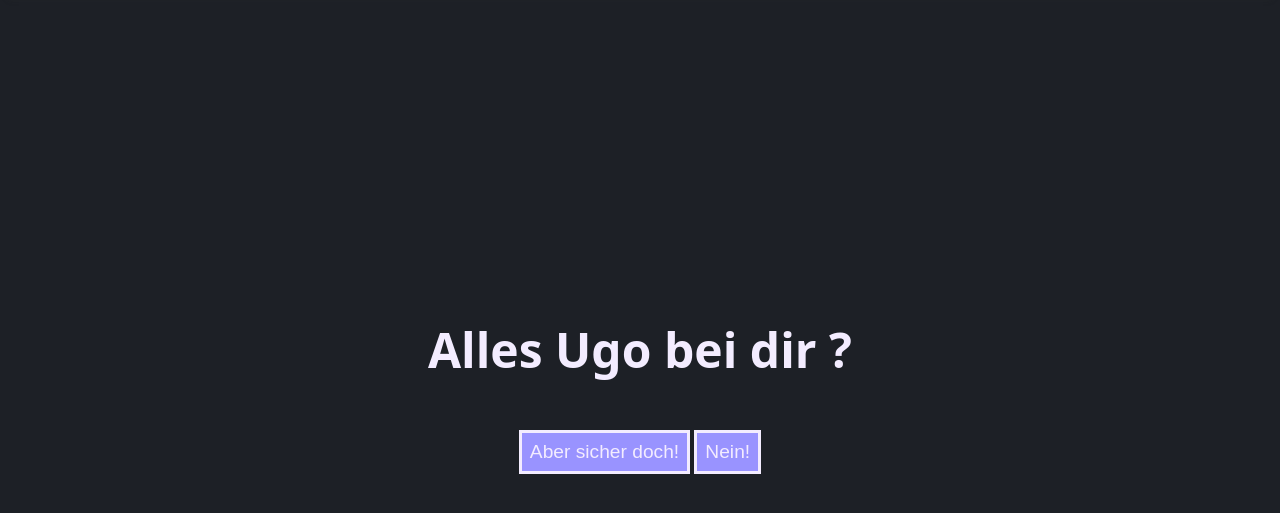
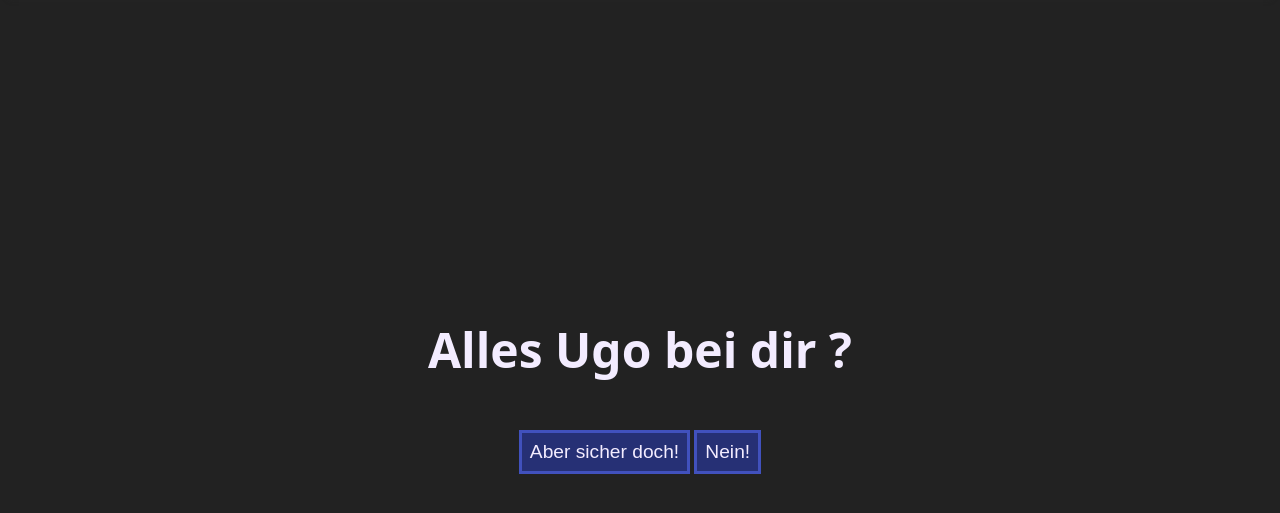
Before and after one commit to SouthernHemisphere/SouthernHemisphere.github.io, a plain HTML site: page index.html in a window 1280 px wide. Shown: the part 123-636 px from the top of the page. Drawn offline with nearby package versions, Linux system fonts and the light colour scheme.

Commit message:
Design Änderung

```diff
--- a/css/basis.css
+++ b/css/basis.css
@@ -18,8 +18,20 @@ Hier finden sich alle grundsätzlichen CSS-Regeln, die die ganze Website betreff
 
 html {
 scroll-behavior: smooth;
-background-color: #1d2026;
-color: #F3ECFF;
+
+--clr-primary-100: #F3ECFF;
+--clr-primary-300: #d9c526;
+--clr-primary-900: #222222;
+
+--clr-secondary-500: #0094EB;
+--clr-secondary-700: #4151bd;
+--clr-secondary-800: #263075;
+
+
+
+background-color: var(--clr-primary-900);
+color: var(--clr-primary-100);
+
 }
 
 body {
@@ -66,27 +78,31 @@ margin-top: 0;
 
 /* Klick-Mich Button */
 .nameButton {
-    color: #F3ECFF;
-    background-color: #9993FF;
+    color: var(--clr-primary-100);
+    background-color: var(--clr-secondary-800);
 
     font-size: larger;
     cursor: pointer;
 
     padding: 0.5rem 0.5rem;
-    border: 3px solid #F3ECFF;
+    border: 3px solid var(--clr-secondary-700);
     margin: 3rem 0;
 }
 
 .nameButton:hover, .nameButton:focus {
-    background-color: #A199CE;
-    color: white;
+    background-color: var(--clr-secondary-800);
+    color: var(--clr-primary-300);
     transition: background-color 0.5s ease;
 }
 
 .nameButton:active {
-    background-color: #6C6698;
+    background-color: var(--clr-secondary-700);
     transition: background-color 0.1s ease;
 }
+
+/* Überschrift */
+
+
 
 
 /**
```
